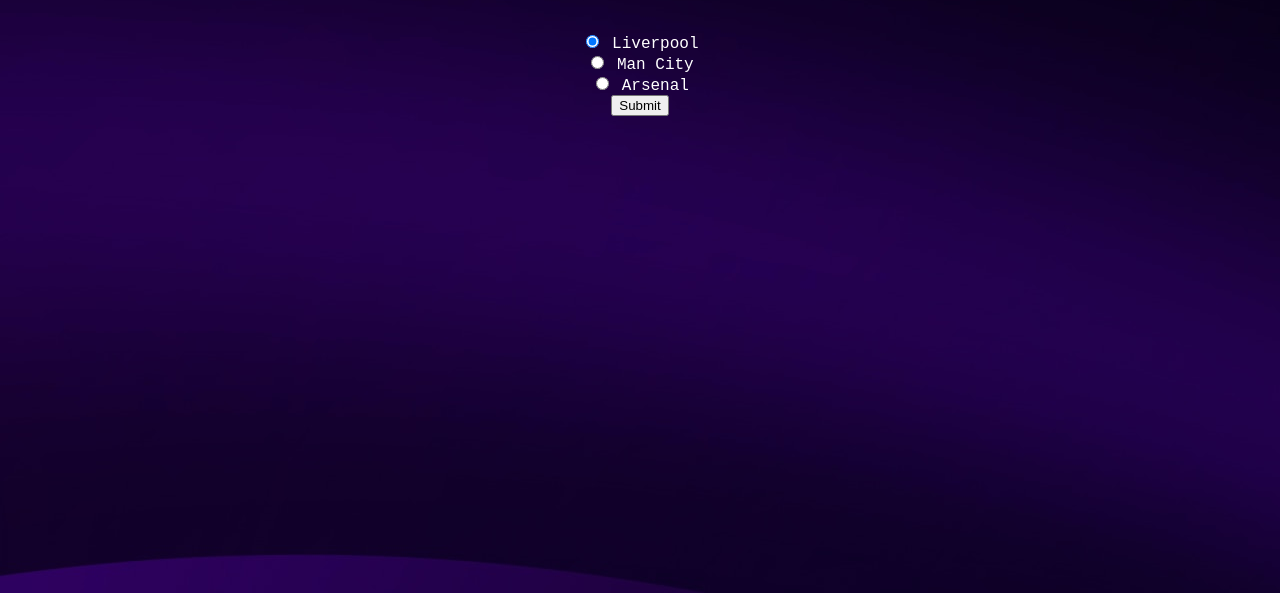
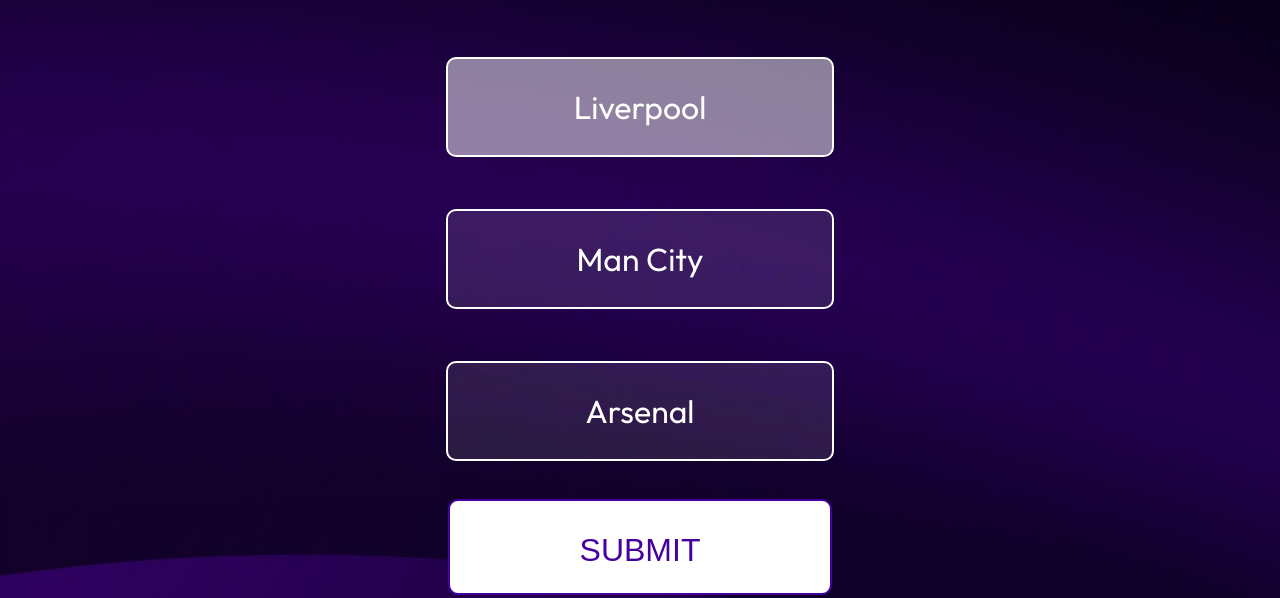
Before and after one commit to danielmakin/DizplaiTechTest, a website: page main/index.html in a window 1280 px wide. Shown: the part 207-805 px from the top of the page. Drawn offline with Linux system fonts and the light colour scheme; no server answers.

Commit message:
Product has been stylised and looks more visually appealing

```diff
--- a/main/index.html
+++ b/main/index.html
@@ -7,8 +7,8 @@
     <link href="style.css" type="text/css" rel="stylesheet">
 </head>
 <body background="InitialMaterial/assets/background.jpg">
-    <img src="InitialMaterial/assets/logo.png", width = "20%",
-        max-width="20%">
+    <img src="InitialMaterial/assets/logo.png", width = "10%",
+        max-width="20%" style="margin-top: 10px;">
     <div>
         <div class="centered-text">
             <p id="question">Who will win the Premier League?</p>
@@ -21,7 +21,7 @@
                 <label class="label" for="2">Man City</label><br>
                 <input type="radio" value ="Arsenal" class="radio", name="options", id="3">
                 <label class="label" for="3">Arsenal</label><br>
-                <button type="button" onclick="submitForm()">Submit</button>
+                <button type="button" class= "submit-button" id="submit" onclick="submitForm()">SUBMIT</button>
             </form>
         </div>
     </div>
--- a/main/script.js
+++ b/main/script.js
@@ -2,6 +2,7 @@
     // Get form data
     var selectedOption = document.querySelector('input[name="options"]:checked').id;
     var pollId = document.getElementById("pollId")
+    document.getElementById("question").textContent = "Thank you for your response";
      // Convert form data to JSON object
     jsonData = {}
     jsonData['optionId'] = selectedOption;
@@ -20,6 +21,9 @@
         }else{
             console.log("File Not Saved");
         }
+
+        var submit = document.getElementById("submit")
+        submit.classList.add("hidden");
 
         const queryString = Object.entries(jsonData)
         .map(([key, value]) => `${encodeURIComponent(key)}=${encodeURIComponent(value)}`)
@@ -40,6 +44,8 @@
                     } else {
                         console.error('Radio button or label not found for option ' + (index + 1));
                     }
+                radioButton.checked = false;
+                radioButton.disabled = true;
             });
         });
 
--- a/main/style.css
+++ b/main/style.css
@@ -1,10 +1,24 @@
+/* input[type="radio"] {
+    position: absolute;
+    opacity: 0;
+} */
+
+@font-face {
+    font-family: MyCustomFont;
+    src: url('InitialMaterial/assets/Outfit/Outfit-VariableFont_wght.ttf') format('truetype');
+  }
+
+  body {
+    font-family: MyCustomFont, Arial, sans-serif; /* Use the custom font */
+  }
+
 body{
     margin: 0;
     justify-content: center;
     align-items: center;
     padding: 0;
     color: #fff;
-    font-family:'Courier New', Courier, monospace;
+    /* font-family:'Courier New', Courier, monospace; */
     text-align: center;
 }
 
@@ -16,3 +30,50 @@
     text-align: center;
     color: #fff;
 }
+
+.hidden {
+    display: none;
+}
+
+.radio{
+    appearance: none;
+    display: block;
+    cursor: pointer;
+    font-size: 20px;
+    margin: 0.8em;
+    padding: 10px 20px;
+}
+
+label{
+    display: inline-block;
+    width: 12em;
+    height: 3em;
+    line-height: 3em;
+    /* padding: 15px 150px; */
+    background-color: rgba(255, 255, 255, 0.1); /* Background color with opacity */
+    color: #fff;
+    border-radius: 10px;
+    border: 2px solid;
+    font-size: 2em;
+    text-overflow: ellipsis;
+}
+
+.submit-button{
+    background-color: rgba(255, 255, 255, 1); /* Background color with opacity */
+    color: #45009e;
+    margin-top: 1.2em;
+    border-radius: 10px;
+    border-color: rgb(41, 0, 75);
+    border: 2px solid;
+    font-size: 2em;
+
+    width: 12em;
+    height: 3em;
+    line-height: 3em;
+    text-align: center;
+}
+
+
+.radio:checked + label{
+    background-color: rgba(255, 255, 255, 0.5);
+}
--- a/results.json
+++ b/results.json
@@ -5,15 +5,15 @@
       "options": [
         {
           "optionId": 1,
-          "optionChosen": 47
+          "optionChosen": 54
         },
         {
           "optionId": 2,
-          "optionChosen": 16
+          "optionChosen": 20
         },
         {
           "optionId": 3,
-          "optionChosen": 6
+          "optionChosen": 12
         }
       ]
     }
```
